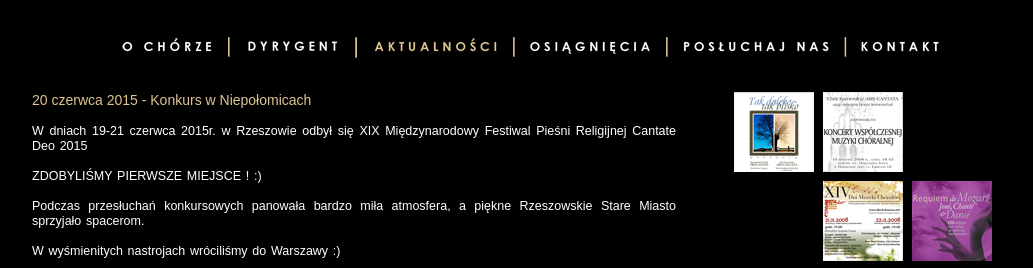
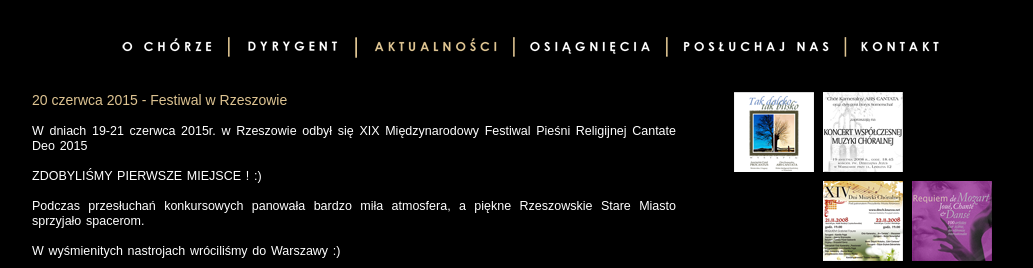
Before and after one commit to ars-cantata/ars-cantata.github.io, a Jekyll site: the page built from aktualnosci/index.html, in a window 1280 px wide. Shown: the top 268 px of the page, without its empty margins (123-1156 px from the left). Built offline with Jekyll 4.4.1, drawn with Linux system fonts in a browser that asks for light colours; the list of posts is cut into pages by our own code.

Commit message:
Korekty estetyczne

```diff
--- a/_posts/2015-06-20-Konkurs-W-Rzeszowie.md
+++ b/_posts/2015-06-20-Konkurs-W-Rzeszowie.md
@@ -1,5 +1,5 @@
 ---
-title: Konkurs w Niepołomicach
+title: Festiwal w Rzeszowie
 date_time: 20 czerwca 2015
 layout: layout_post
 language: pl
```
Also changed, not shown: _includes/texts/pl/osiagniecia1.md (+0 -1 lines).
